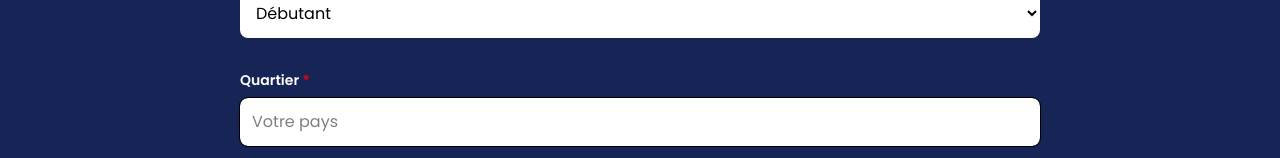
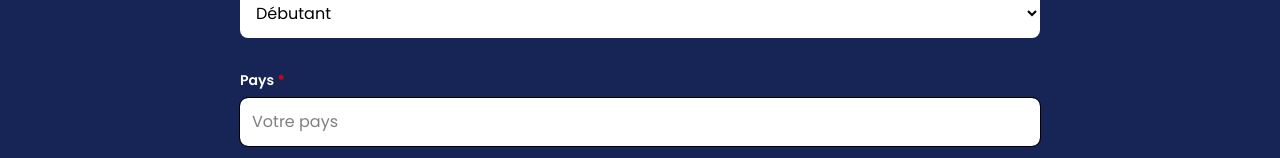
Before and after one commit to oumar-dev-app/Bridge, a Next.js app: page /inscription in a window 1280 px wide. Shown: the part 794-952 px from the top of the page. Built offline with nearby package versions, Linux system fonts and the light colour scheme.

Commit message:
modification rapide

```diff
--- a/_Components/Inscription.tsx
+++ b/_Components/Inscription.tsx
@@ -132,7 +132,7 @@ function Inscription() {
             </div>
 
             <div className="flex flex-col space-y-2">
-              <label className="text-sm font-semibold">Quartier <span className="text-red-600">*</span></label>
+              <label className="text-sm font-semibold">Pays <span className="text-red-600">*</span></label>
               <input
                 type="text"
                 name="pays"
```
